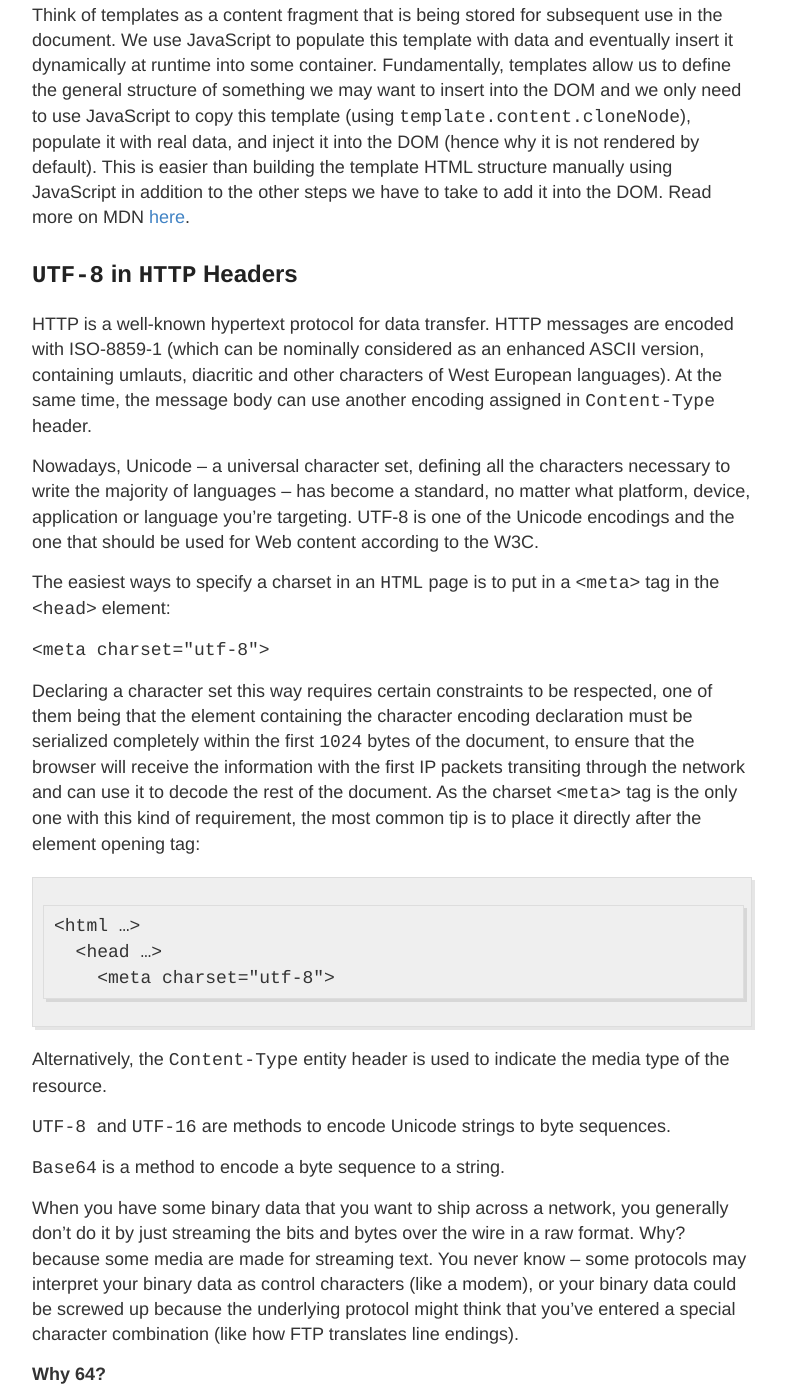
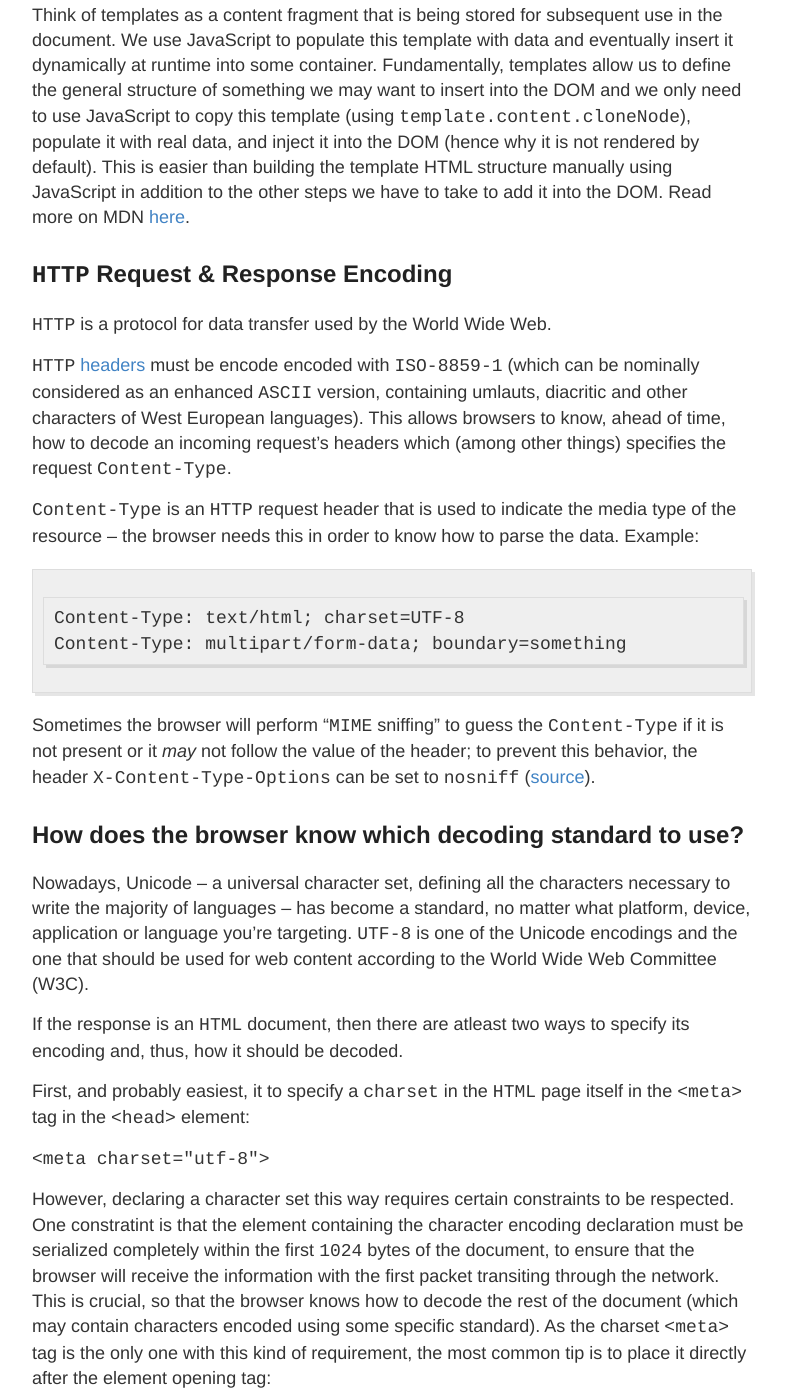
Before and after one commit to gutucristian/gutucristian.github.io, a Jekyll site: the page built from _posts/2020-01-11-Front-End-Development.md, in a window 1280 px wide and 1400 px high, scrolled down 5841 px. Shown: the whole window, without its empty margins (248-1034 px from the left). Built offline with Jekyll 4.4.1, drawn with Linux system fonts in a browser that asks for light colours; our own code applies the rules of GitHub Pages for plain Markdown files; some of the changed text lies outside the part shown.

Commit message:
Update 2020-01-11-Front-End-Development.md

````diff
--- a/_posts/2020-01-11-Front-End-Development.md
+++ b/_posts/2020-01-11-Front-End-Development.md
@@ -164,17 +164,32 @@ The HTML Content Template `<template>` element is a mechanism for holding `HTML`
 
 Think of templates as a content fragment that is being stored for subsequent use in the document. We use JavaScript to populate this template with data and eventually insert it dynamically at runtime into some container. Fundamentally, templates allow us to define the general structure of something we may want to insert into the DOM and we only need to use JavaScript to copy this template (using `template.content.cloneNode`), populate it with real data, and inject it into the DOM (hence why it is not rendered by default). This is easier than building the template HTML structure manually using JavaScript in addition to the other steps we have to take to add it into the DOM. Read more on MDN [here](https://developer.mozilla.org/en-US/docs/Web/HTML/Element/template).
 
-## `UTF-8` in `HTTP` Headers
+## `HTTP` Request & Response Encoding
 
-HTTP is a well-known hypertext protocol for data transfer. HTTP messages are encoded with ISO-8859-1 (which can be nominally considered as an enhanced ASCII version, containing umlauts, diacritic and other characters of West European languages). At the same time, the message body can use another encoding assigned in `Content-Type` header.
+`HTTP` is a protocol for data transfer used by the World Wide Web.
 
-Nowadays, Unicode – a universal character set, defining all the characters necessary to write the majority of languages – has become a standard, no matter what platform, device, application or language you’re targeting. UTF-8 is one of the Unicode encodings and the one that should be used for Web content according to the W3C.
+`HTTP` [headers](https://developer.mozilla.org/en-US/docs/Web/HTTP/Headers) must be encode encoded with `ISO-8859-1` (which can be nominally considered as an enhanced `ASCII` version, containing umlauts, diacritic and other characters of West European languages). This allows browsers to know, ahead of time, how to decode an incoming request's headers which (among other things) specifies the request `Content-Type`.
 
-The easiest ways to specify a charset in an `HTML` page is to put in a `<meta>` tag in the `<head>` element:
+`Content-Type` is an `HTTP` request header that is used to indicate the media type of the resource -- the browser needs this in order to know how to parse the data. Example:
+
+```
+Content-Type: text/html; charset=UTF-8
+Content-Type: multipart/form-data; boundary=something
+```
+
+Sometimes the browser will perform "`MIME` sniffing" to guess the `Content-Type` if it is not present or it _may_ not follow the value of the header; to prevent this behavior, the header `X-Content-Type-Options` can be set to `nosniff` ([source](https://developer.mozilla.org/en-US/docs/Web/HTTP/Headers/Content-Type)).
+
+## How does the browser know which decoding standard to use?
+
+Nowadays, Unicode – a universal character set, defining all the characters necessary to write the majority of languages – has become a standard, no matter what platform, device, application or language you’re targeting. `UTF-8` is one of the Unicode encodings and the one that should be used for web content according to the World Wide Web Committee (W3C).
+
+If the response is an `HTML` document, then there are atleast two ways to specify its encoding and, thus, how it should be decoded.
+
+First, and probably easiest, it to specify a `charset` in the `HTML` page itself in the `<meta>` tag in the `<head>` element:
 
 `<meta charset="utf-8">`
 
-Declaring a character set this way requires certain constraints to be respected, one of them being that the element containing the character encoding declaration must be serialized completely within the first `1024` bytes of the document, to ensure that the browser will receive the information with the first IP packets transiting through the network and can use it to decode the rest of the document. As the charset `<meta>` tag is the only one with this kind of requirement, the most common tip is to place it directly after the element opening tag:
+However, declaring a character set this way requires certain constraints to be respected. One constratint is that the element containing the character encoding declaration must be serialized completely within the first `1024` bytes of the document, to ensure that the browser will receive the information with the first packet transiting through the network. This is crucial, so that the browser knows how to decode the rest of the document (which may contain characters encoded using some specific standard). As the charset `<meta>` tag is the only one with this kind of requirement, the most common tip is to place it directly after the element opening tag:
 
 ```
 <html …>
@@ -182,9 +197,17 @@ Declaring a character set this way requires certain constraints to be respected,
     <meta charset="utf-8">
 ```
 
-Alternatively, the `Content-Type` entity header is used to indicate the media type of the resource.
+This works because up to the first `1024` bytes the browser will decode assuming `ASCII`.
 
-`UTF-8 `and `UTF-16` are methods to encode Unicode strings to byte sequences.
+A second more general way to specify the encoding is via the `Content-Type` `HTTP`.
+
+Values for this header may include `UTF-8 `and `UTF-16` encoding standards (among others). Both are methods to encode Unicode strings to byte sequences.
+
+What happens if `Content-Type` and `<meta>` tag with `charset` is missing?
+
+- If the page starts with a UTF-8 or UTF-16 Byte order mark (BOM), then the encoding is taken from that. This happens before and in preference to looking at the HTTP header and the <meta> elements ([source](https://stackoverflow.com/questions/18794465/how-does-a-browser-interpret-a-page-with-no-charset-in-the-response-header-or-me)).
+
+- If there's no BOM either, then it will read some amount of the HTML code from the page and then try to guess the encoding. If it cannot figure it out then it will default to the browser's default character set. Depending on the browser it will often be something like Windows-1252 (a superset of Latin-1 also called ISO 8859-1) or UTF-8 ([source](https://stackoverflow.com/questions/18794465/how-does-a-browser-interpret-a-page-with-no-charset-in-the-response-header-or-me)).
 
 `Base64` is a method to encode a byte sequence to a string.
 
````
